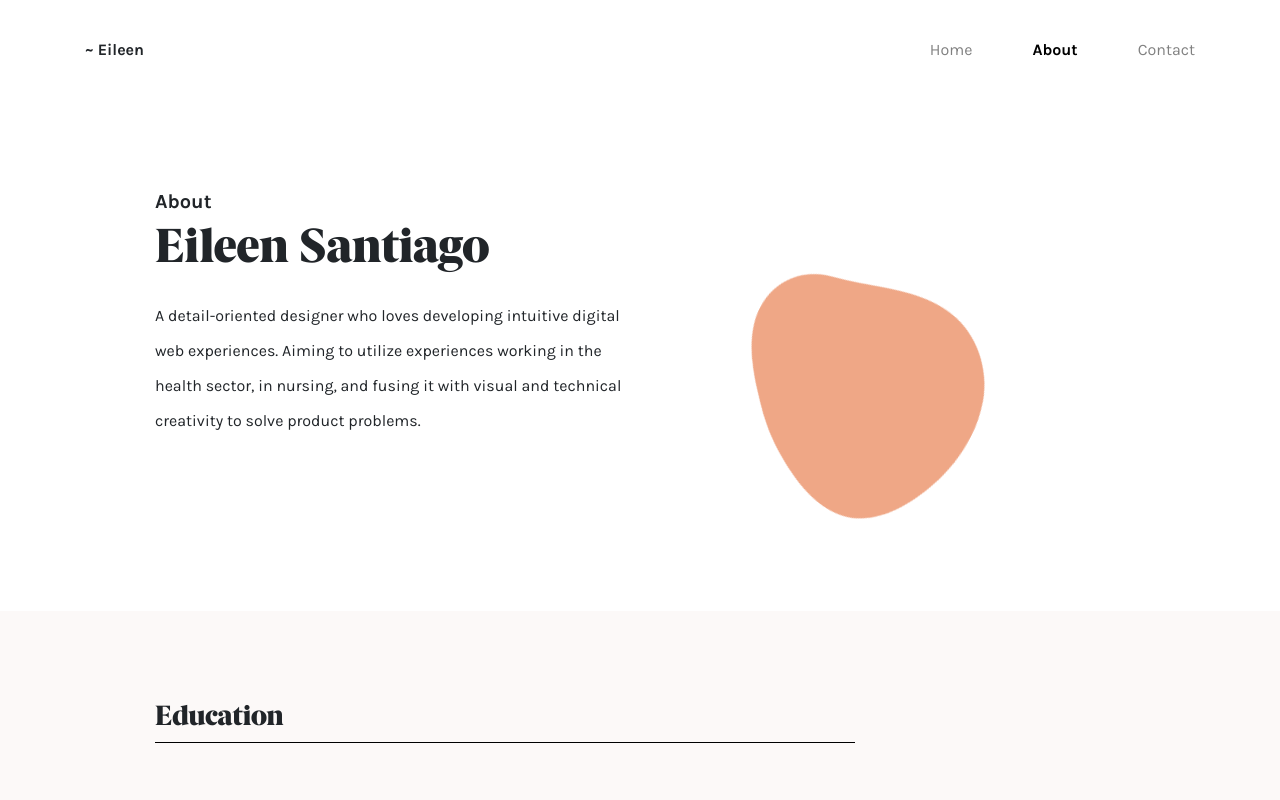
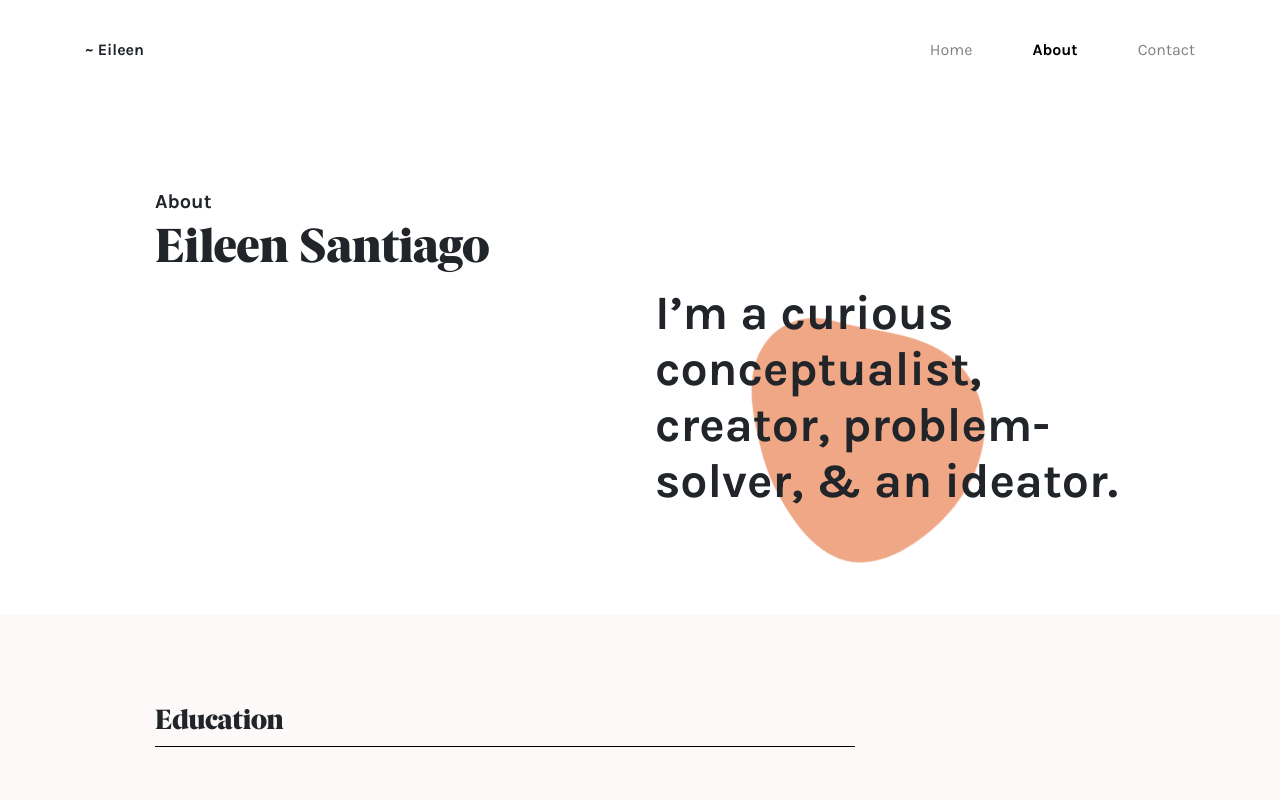
Before and after one commit to eileenmsantiago/eileensantiago, a React (Create React App) app: page /about in a window 1280 px wide. Shown: the top 800 px of the page. Built offline with nearby package versions, Linux system fonts and the light colour scheme.

Commit message:
added quote

```diff
--- a/src/pages/About.js
+++ b/src/pages/About.js
@@ -52,7 +52,7 @@ const About = () => {
             <Hero
                 pageTitle="About"
                 heading="Eileen Santiago"
-                description="A detail-oriented designer who loves developing intuitive digital web experiences. Aiming to utilize experiences working in the health sector, in nursing, and fusing it with visual and technical creativity to solve product problems."
+                quote="I’m a curious conceptualist, creator, problem-solver, & an ideator."
             />
             <Container bgColor="grey">
                 <Section heading="Education">
--- a/src/ui/Blob/Blob.scss
+++ b/src/ui/Blob/Blob.scss
@@ -8,12 +8,12 @@
 }
 
 .blob {
-    position:relative;
+    position: absolute;
     width: 100%;
     height: 300px;
     &__container {
         position: absolute;
-        // top: 0;
+        top: -20px;
         left: 20px;
         fill: $color-peach;
         width: 260px;
--- a/src/ui/Hero/Hero.js
+++ b/src/ui/Hero/Hero.js
@@ -11,7 +11,7 @@ const Hero = (props) => {
                 {props.pageTitle}
             </Heading>
             <div className="row">
-                <div className="col-6">
+                <div className="col-md-6">
                     <Heading level="h2">
                         {props.heading}
                     </Heading>
@@ -19,8 +19,11 @@ const Hero = (props) => {
                         {props.description}
                     </Paragraph>
                 </div>
-                <div className="col-6">
+                <div className="col-md-6 hero__quote-container">
                     <Blob/>
+                    <Paragraph size="lg">
+                        {props.quote}
+                    </Paragraph>
                 </div>
             </div>
         </Container>
--- a/src/ui/Hero/Hero.scss
+++ b/src/ui/Hero/Hero.scss
@@ -15,4 +15,8 @@
         opacity: 0;
         animation: fade-in-right 1.5s forwards;
     }
+
+    &__quote-container {
+        padding-top: 4rem;
+    }
 }
--- a/src/ui/Paragraph/Paragraph.js
+++ b/src/ui/Paragraph/Paragraph.js
@@ -2,7 +2,7 @@ import React from 'react'
 
 const Paragraph = (props) => {
     return(
-        <p>
+        <p className={`p--size-${props.size}`}>
             {props.children}
         </p>
     )
--- a/src/ui/Paragraph/Paragraph.scss
+++ b/src/ui/Paragraph/Paragraph.scss
@@ -1,3 +1,11 @@
 p {
     line-height: 35px;
 }
+
+.p {
+    &--size-lg {
+        font-size: 48px;
+        font-weight: bold;
+        line-height: normal;
+    }
+}
```
